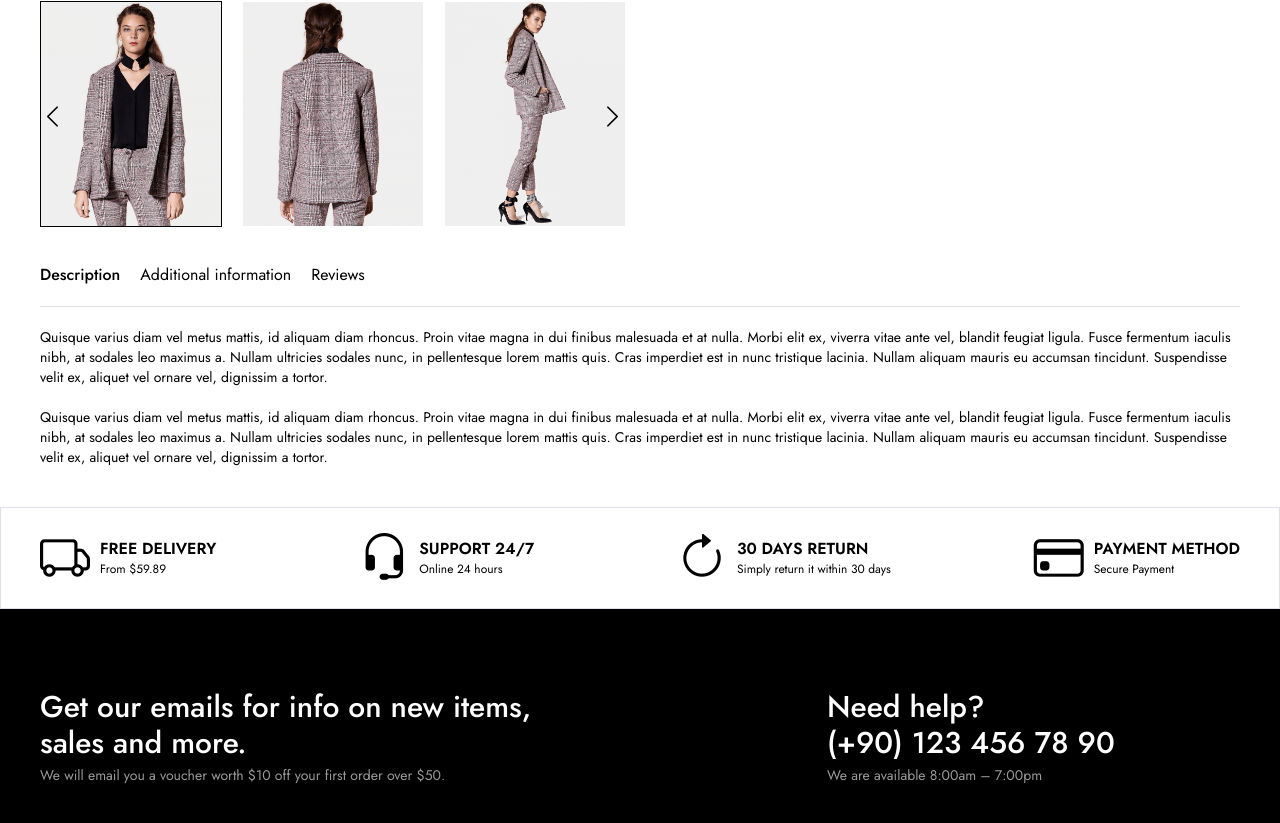
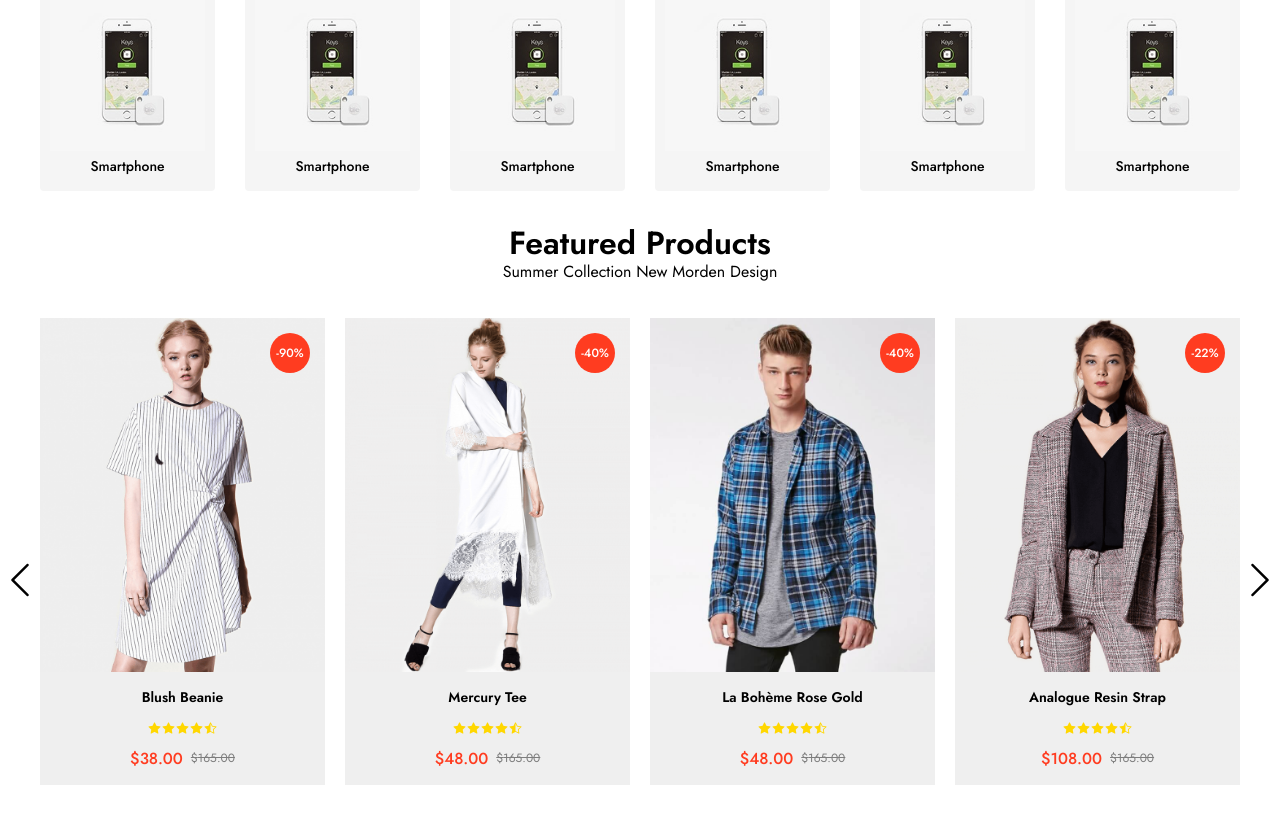
Before and after one commit to aisankheiri/e-ticaret-web-programlama-projesi, a React (Vite) app in the folder frontend/: page / in a window 1280 px wide. Shown: the part 947-1770 px from the top of the page. Built offline with nearby package versions, Linux system fonts and the light colour scheme.

Commit message:
The first step of adding to cart has been completed.

```diff
--- a/frontend/src/App.jsx
+++ b/frontend/src/App.jsx
@@ -1,7 +1,7 @@
 import "./App.css";
 import React from "react";
-// import HomePage from "./pages/HomePage";
-import ProductDetailsPage from "./pages/ProductDetailsPage";
+import HomePage from "./pages/HomePage";
+// import ProductDetailsPage from "./pages/ProductDetailsPage";
 // import BlogDetailsPage from "./pages/BlogDetailsPage";
 // import BlogPage from "./pages/BlogPage";
 // import CartPage from "./pages/CartPage";
@@ -16,8 +16,8 @@ function App() {
       {/* <CartPage /> */}
       {/* <BlogPage/> */}
       {/* <BlogDetailsPage/> */}
-      <ProductDetailsPage/>
-      {/* <HomePage/> */}
+      {/* <ProductDetailsPage/> */}
+      <HomePage/>
     </React.Fragment>
   );
 }
--- a/frontend/src/components/Products/ProductItem.jsx
+++ b/frontend/src/components/Products/ProductItem.jsx
@@ -1,16 +1,22 @@
 import "./ProductItem.css";
-const ProductItem = () => {
+import PropTypes from "prop-types";
+const ProductItem = ({ productItem, setCartItems }) => {
+  const addToCart = (cartItem) => {
+    // setCartItems([...cartItems, cartItem]);
+    setCartItems((prevCart) => [...prevCart, cartItem]);
+  };
+
   return (
     <div className="product-item glide__slide glide__slide--active">
       <div className="product-image">
         <a href="#">
-          <img src="img/products/product1/1.png" alt="" className="img1" />
-          <img src="img/products/product1/2.png" alt="" className="img2" />
+          <img src={productItem.img.singleImage} alt="" className="img1" />
+          <img src={productItem.img.thumbs[1]} alt="" className="img2" />
         </a>
       </div>
       <div className="product-info">
         <a href="$" className="product-title">
-          Analogue Resin Strap
+          {productItem.name}
         </a>
         <ul className="product-star">
           <li>
@@ -30,12 +36,16 @@ const ProductItem = () => {
           </li>
         </ul>
         <div className="product-prices">
-          <strong className="new-price">$108.00</strong>
-          <span className="old-price">$165.00</span>
+          <strong className="new-price">
+            ${productItem.price.newPrice.toFixed(2)}
+          </strong>
+          <span className="old-price">
+            ${productItem.price.oldPrice.toFixed(2)}
+          </span>
         </div>
-        <span className="product-discount">-17%</span>
+        <span className="product-discount">-{productItem.discount}%</span>
         <div className="product-links">
-          <button>
+          <button onClick={() => addToCart(productItem)}>
             <i className="bi bi-basket-fill"></i>
           </button>
           <button>
@@ -54,3 +64,8 @@ const ProductItem = () => {
 };
 
 export default ProductItem;
+
+ProductItem.propTypes = {
+  productItem: PropTypes.object,
+  setCartItems: PropTypes.func,
+};
--- a/frontend/src/components/Products/Products.jsx
+++ b/frontend/src/components/Products/Products.jsx
@@ -30,6 +30,8 @@ PrevBtn.propTypes = {
 
 const Products = () => {
   const [products] = useState(productsData);
+  const [cartItems, setCartItems] = useState([]);
+  console.log(cartItems);
 
   const sliderSettings = {
     dots: false,
@@ -66,7 +68,7 @@ const Products = () => {
         <div className="product-wrapper product-carousel">
           <Slider {...sliderSettings}>
             {products.map((product) => (
-              <ProductItem product={product} key={product.id} />
+              <ProductItem productItem={product} setCartItems={setCartItems} key={product.id} />
             ))}
           </Slider>
 
```
